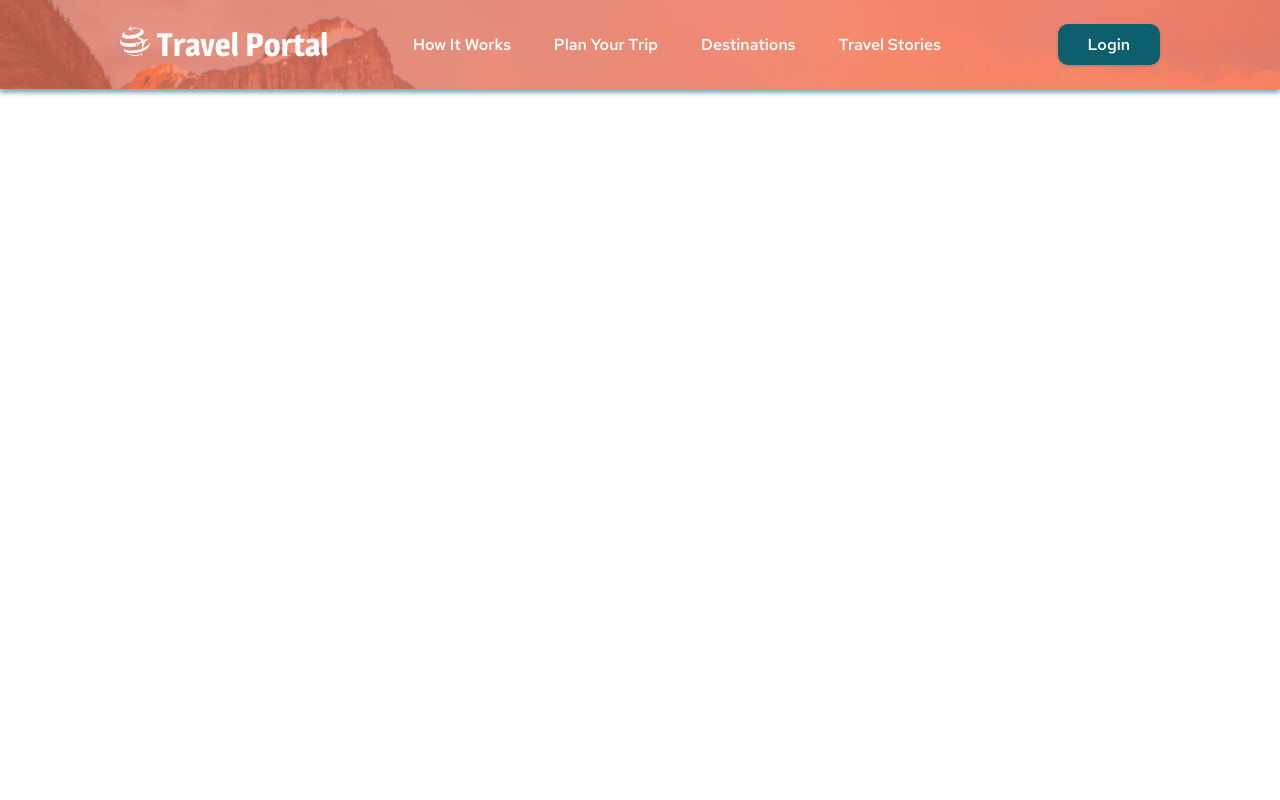
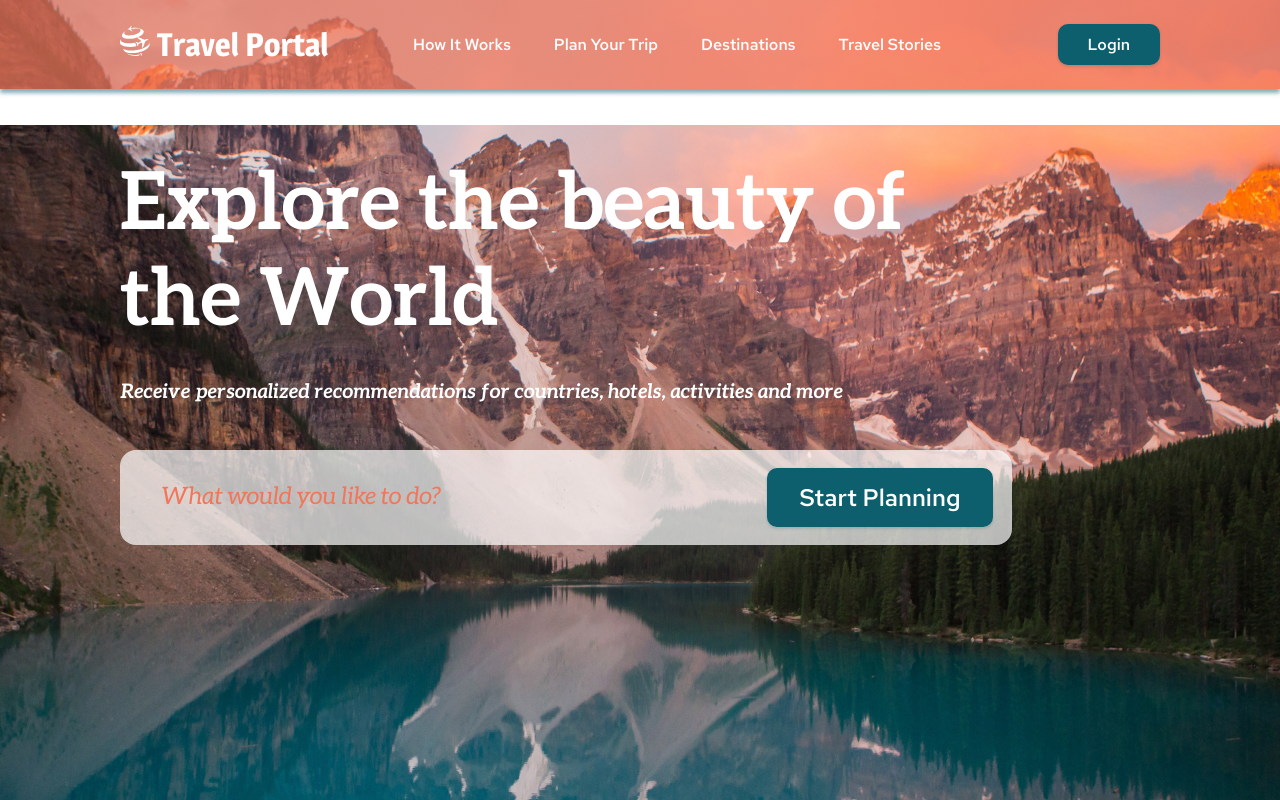
Before and after one commit to aliaksei-siniauski/travel-project, a website: page index.html in a window 1280 px wide. Drawn offline with Linux system fonts and the light colour scheme; files whose address does not match are found by name.

Commit message:
feat: add preview section

```diff
--- a/index.html
+++ b/index.html
@@ -55,5 +55,31 @@
       </div>
       <!-- close container -->
     </header>
+    <main>
+      <section id="preview" class="preview">
+        <div class="container preview__container">
+          <div class="preview-content">
+            <h1 class="preview__title">Explore the beauty of the World</h1>
+            <p class="preview__text">
+              Receive personalized recommendations for countries, hotels,
+              activities and more
+            </p>
+            <div class="search preview__search">
+              <input
+                class="search__input"
+                type="text"
+                placeholder="What would you like to do?"
+              />
+              <button type="submit" class="button button--main search__button">
+                Start Planning
+              </button>
+            </div>
+          </div>
+          <!-- close preview-content -->
+        </div>
+        <!-- close container -->
+      </section>
+      <!-- close preview -->
+    </main>
   </body>
 </html>
```
